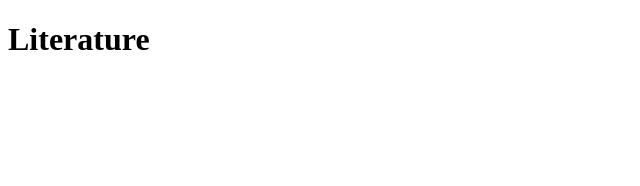
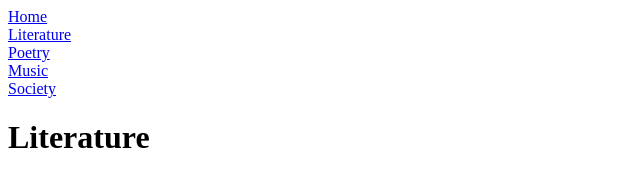
Before and after one commit to marcbadyna/blog, a plain HTML site: page links/literature.html in a window 1280 px wide. Shown: the whole page, without its empty margins (0-640 px from the left). Drawn offline with Linux system fonts and the light colour scheme.

Commit message:
NavBar to Lit Link
Added the navbar to the literture link.

```diff
--- a/links/literature.html
+++ b/links/literature.html
@@ -9,6 +9,23 @@
 
 <body>
     <header>
+        <nav>
+            <div>
+                <a href="../index.html">Home</a>
+            </div>
+            <div>
+                <a href="literature.html">Literature</a>
+            </div>
+            <div>
+                <a href="poetry.html">Poetry</a>
+            </div>
+            <div>
+                <a href="music.html">Music</a>
+            </div>
+            <div>
+                <a href="society.html">Society</a>
+            </div>
+        </nav>
         <h1>Literature</h1>
     </header>
 </body>
```
